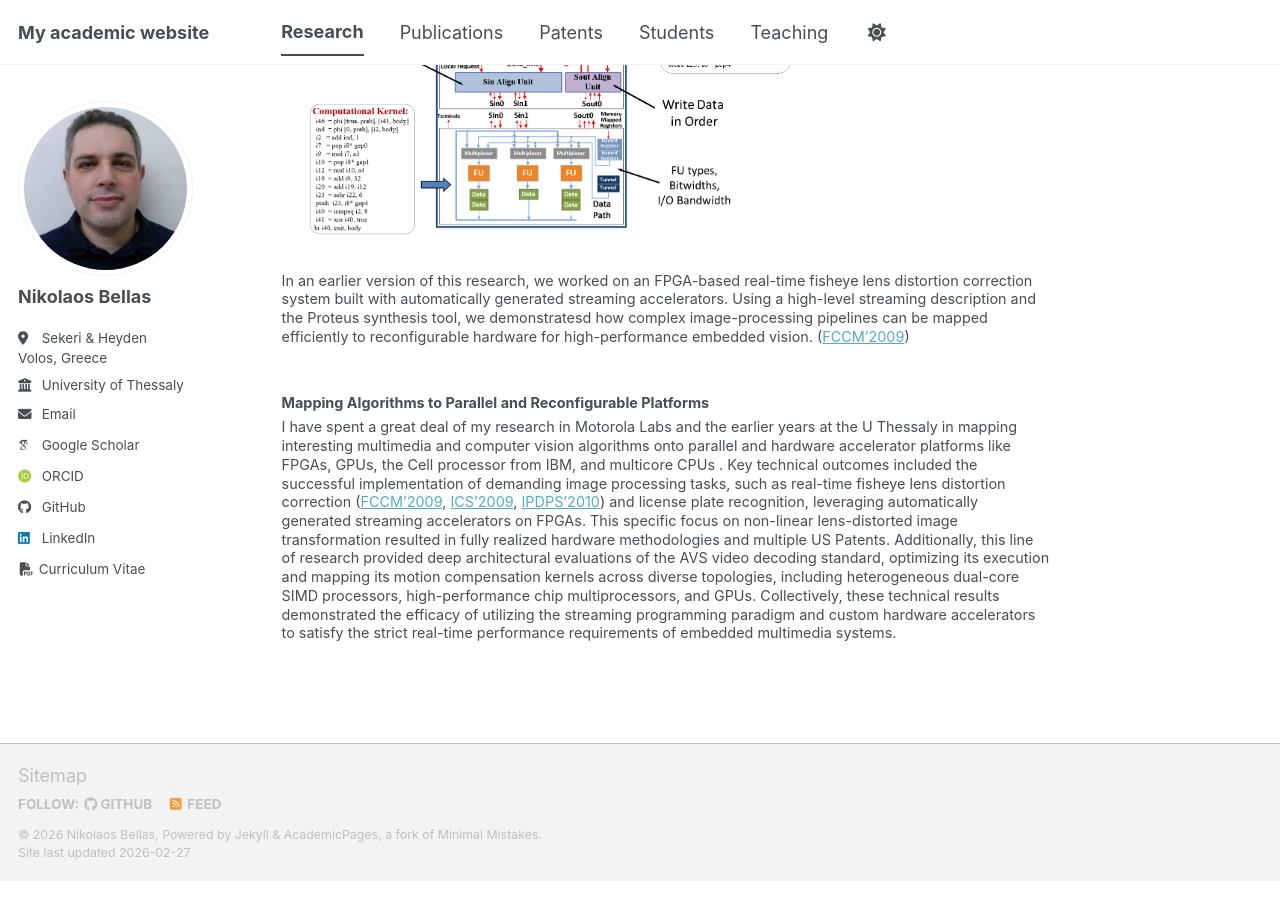
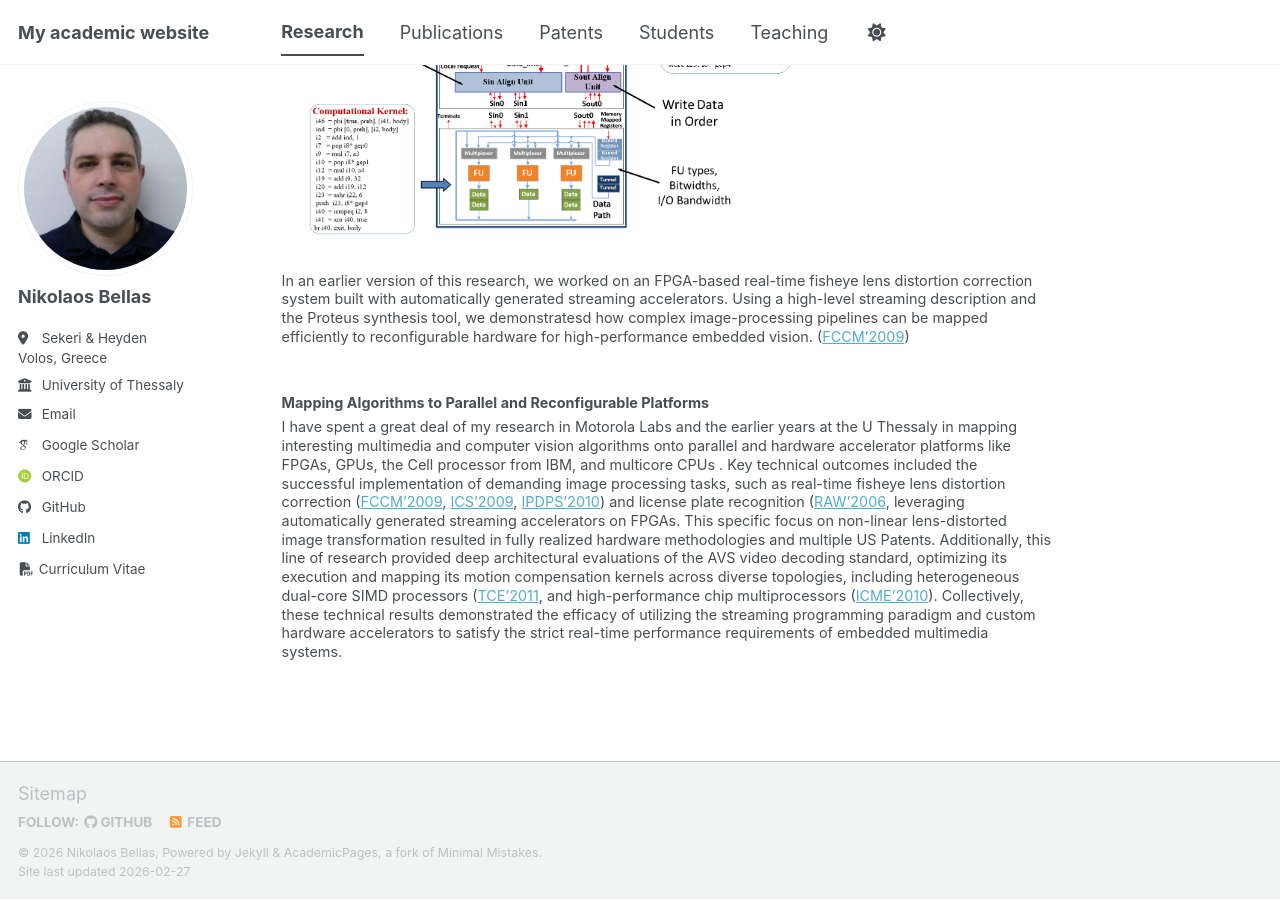
Before and after one commit to nbellas/nbellas.github.io, a Jekyll site: the page built from _pages/research.md, in a window 1280 px wide and 900 px high, scrolled down 3730 px. Built offline with Jekyll 4.4.1, drawn with Linux system fonts in a browser that asks for light colours; some web fonts are replaced; a script bundle is joined from its source files by our own code; library files that are not in the unit come from our copies.

Commit message:
Update research.md

```diff
--- a/_pages/research.md
+++ b/_pages/research.md
@@ -85,7 +85,7 @@
 
 <h3>Mapping Algorithms to Parallel and Reconfigurable Platforms</h3>
 
-I have spent a great deal of my research in Motorola Labs and the earlier years at the U Thessaly in mapping interesting multimedia and computer vision algorithms onto parallel and hardware accelerator platforms like FPGAs, GPUs, the Cell processor from IBM, and multicore CPUs . Key technical outcomes included the successful implementation of demanding image processing tasks, such as real-time fisheye lens distortion correction ([FCCM'2009](/files/C26.FCCM3_2011.pdf), [ICS'2009](/files/C17.ICS_2009.pdf), [IPDPS'2010](/files/C21.IPDPS_2010.pdf)) and license plate recognition, leveraging automatically generated streaming accelerators on FPGAs. This specific focus on non-linear lens-distorted image transformation resulted in fully realized hardware methodologies and multiple US Patents. Additionally, this line of research provided deep architectural evaluations of the AVS video decoding standard, optimizing its execution and mapping its motion compensation kernels across diverse topologies, including heterogeneous dual-core SIMD processors, high-performance chip multiprocessors, and GPUs. Collectively, these technical results demonstrated the efficacy of utilizing the streaming programming paradigm and custom hardware accelerators to satisfy the strict real-time performance requirements of embedded multimedia systems.
+I have spent a great deal of my research in Motorola Labs and the earlier years at the U Thessaly in mapping interesting multimedia and computer vision algorithms onto parallel and hardware accelerator platforms like FPGAs, GPUs, the Cell processor from IBM, and multicore CPUs . Key technical outcomes included the successful implementation of demanding image processing tasks, such as real-time fisheye lens distortion correction ([FCCM'2009](/files/C26.FCCM3_2011.pdf), [ICS'2009](/files/C17.ICS_2009.pdf), [IPDPS'2010](/files/C21.IPDPS_2010.pdf)) and license plate recognition ([RAW'2006](/files/Bellas_RAW2006.pdf), leveraging automatically generated streaming accelerators on FPGAs. This specific focus on non-linear lens-distorted image transformation resulted in fully realized hardware methodologies and multiple US Patents. Additionally, this line of research provided deep architectural evaluations of the AVS video decoding standard, optimizing its execution and mapping its motion compensation kernels across diverse topologies, including heterogeneous dual-core SIMD processors ([TCE'2011](/files/IEEETransactionsConsumerElectronics_2011.pdf), and high-performance chip multiprocessors ([ICME'2010](/files/C22.ICME_2010.pdf)). Collectively, these technical results demonstrated the efficacy of utilizing the streaming programming paradigm and custom hardware accelerators to satisfy the strict real-time performance requirements of embedded multimedia systems.
 
 
 </div>
```
